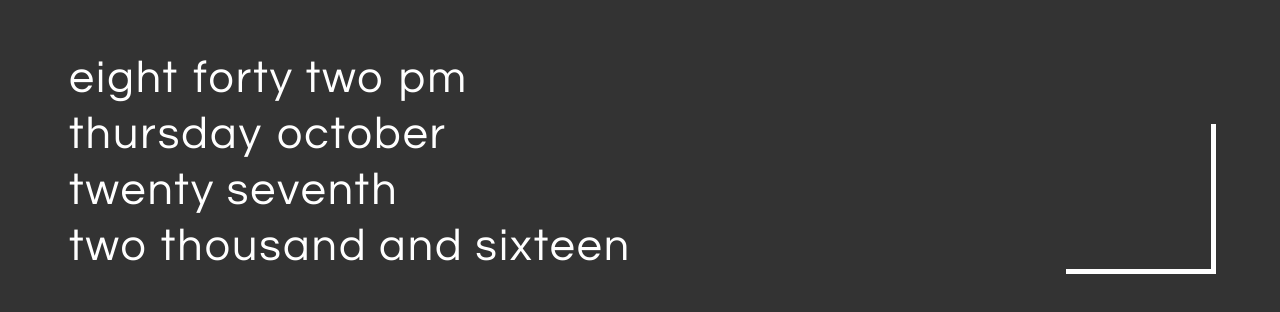
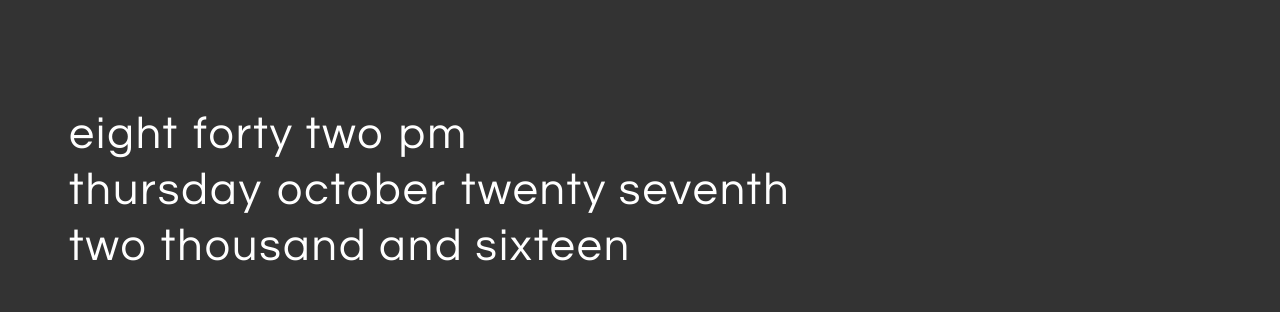
Before and after one commit to cpachomski/BalderDash, a browser extension: page verbose.html in a window 1280 px wide. Shown: the part 486-798 px from the top of the page. Drawn offline with Linux system fonts and the light colour scheme; a web font is replaced by a local one.

Commit message:
remove corner borderes and update width of text section

```diff
--- a/verbose.css
+++ b/verbose.css
@@ -16,31 +16,11 @@ body {
 }
 
 
-.container:before,
-.container:after {
-	content: '';
-	position: absolute;
-	background-color: white;
-	bottom: 0px;
-	right: 0px;
-}
-
-.container:before {
-	height: 5px;
-	width: 150px;
-}
-
-.container:after {
-	height: 150px;
-	width: 5px;
-}
-
-
 .inner-container {
 	position:  absolute;
 	bottom: 0px;
 	left: 0px;
-	width: 60%;
+	width:75%;
 }
 
 .inner-container span {
```
